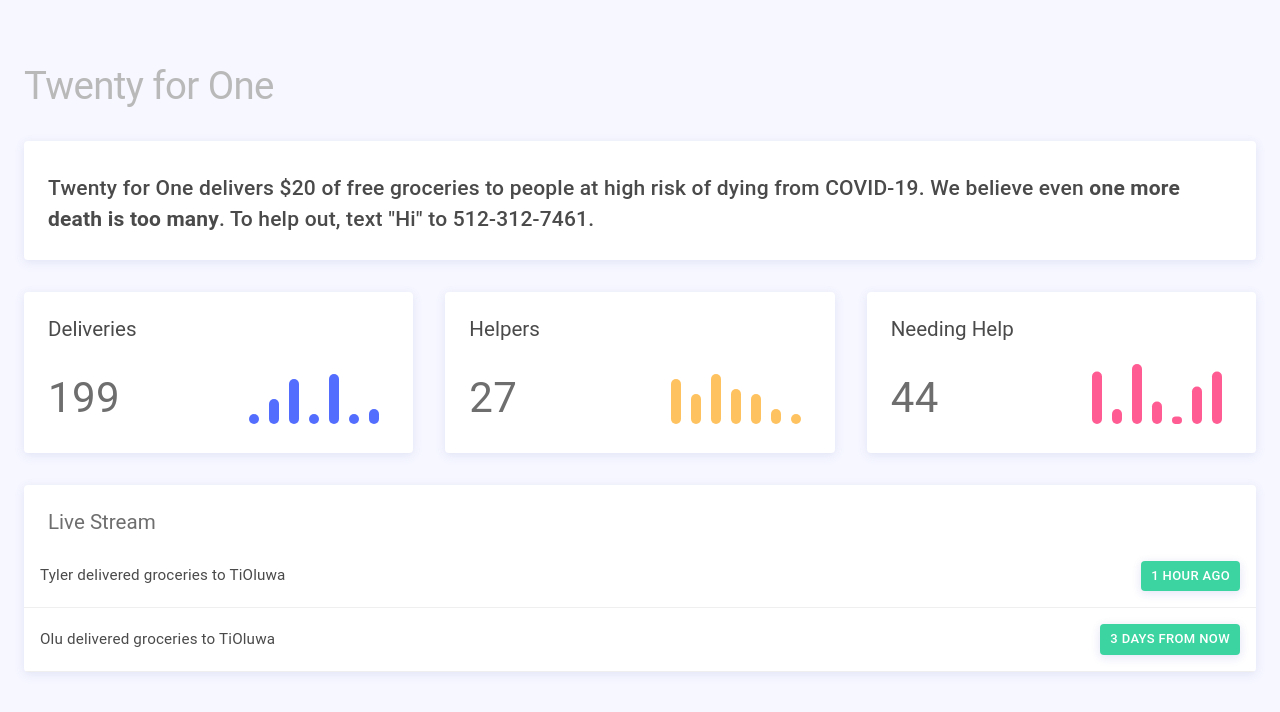
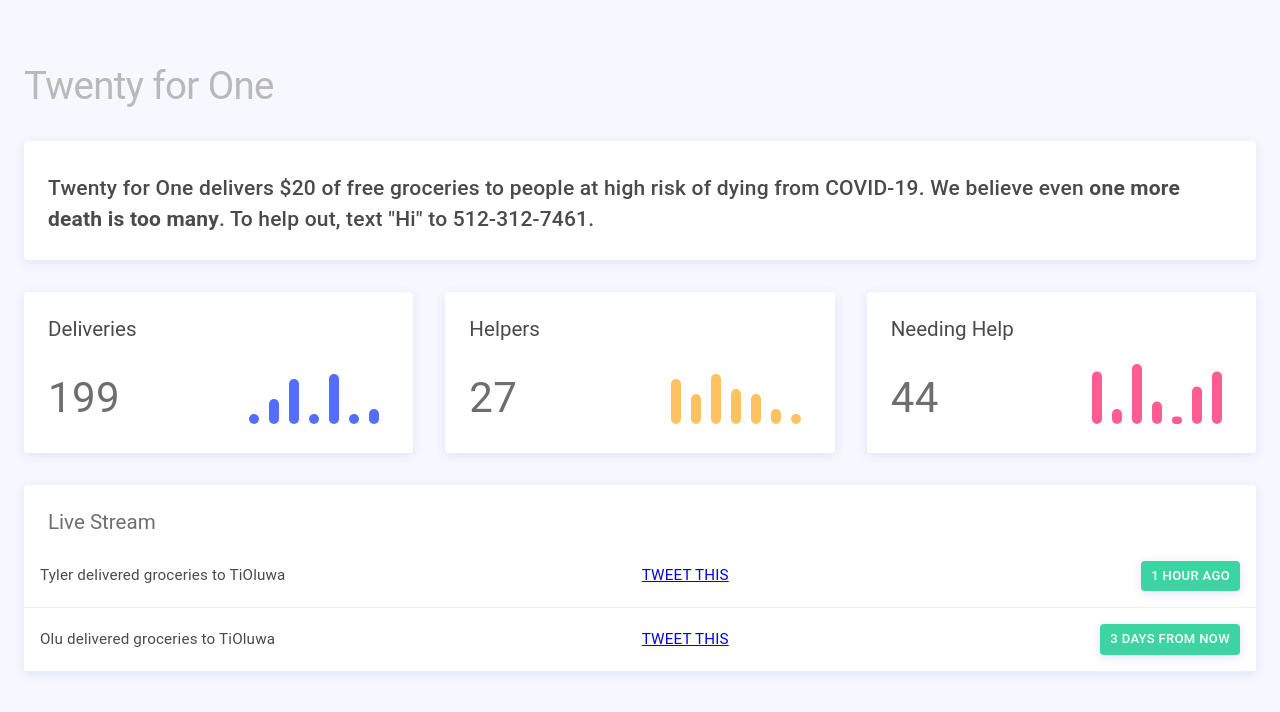
Before and after one commit to tolarewaju3/twenty-for-one, a React (Create React App) app in the folder dashboard/: page /#/app/dashboard in a window 1280 px wide. Shown: the top 712 px of the page. Built offline with nearby package versions, Linux system fonts and the light colour scheme; no server answers.

Commit message:
added basic links

```diff
--- a/dashboard/src/pages/dashboard/components/Table/Table.js
+++ b/dashboard/src/pages/dashboard/components/Table/Table.js
@@ -12,6 +12,9 @@ import {
 import { Button } from "../../../../components/Wrappers";
 
 import { Typography } from "../../../../components/Wrappers";
+
+import purple from '@material-ui/core/colors/purple';
+
 
 
 const states = {
@@ -33,6 +36,11 @@ export default function TableComponent({ data }) {
             {helper} delivered groceries to {needed_help}
 
             </TableCell>
+
+            <TableCell>
+            <a href="https://www.twitter.com">TWEET THIS</a>
+
+            </TableCell>
             <TableCell align='right'>
               <Button
                 color="success"
```
